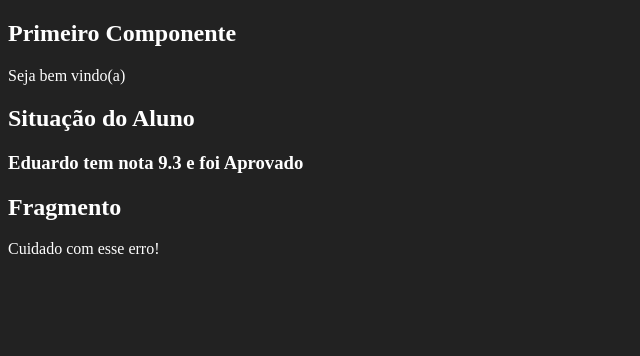
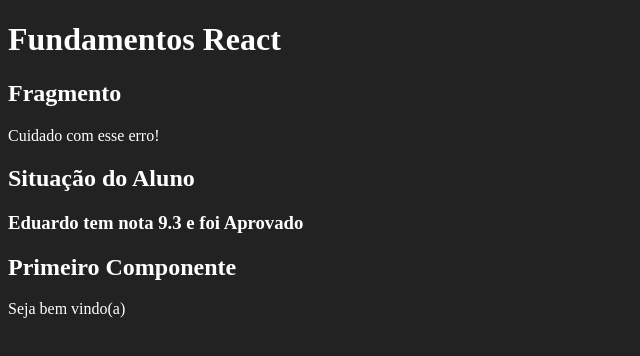
Before and after one commit to Egobbato/Curso-React-Redux, a React (Create React App) app in the folder fundamentos-react/: page / in a window 1280 px wide. Shown: the top 356 px of the page, without its empty margins (0-640 px from the left). Built offline with nearby package versions, Linux system fonts and the light colour scheme.

Commit message:
Componente App

```diff
--- /dev/null
+++ b/fundamentos-react/src/App.jsx
@@ -0,0 +1,15 @@
+import React from "react";
+import Primeiro from "./components/basicos/Primeiro";
+import ComParametro from "./components/basicos/ComParametro";
+import Fragmento from "./components/basicos/Fragmento";
+
+export default function App(props) {
+  return (
+    <div id="app">
+      <h1>Fundamentos React</h1>
+      <Fragmento />
+      <ComParametro Titulo="Situação do Aluno" aluno="Eduardo" nota={9.3} />
+      <Primeiro />
+    </div>
+  );
+}
--- a/fundamentos-react/src/index.js
+++ b/fundamentos-react/src/index.js
@@ -1,17 +1,11 @@
-import React from "react";
 import ReactDOM from "react-dom";
+import App from "./App";
 import "./index.css";
-import Primeiro from "./components/basicos/Primeiro";
-import ComParametro from "./components/basicos/ComParametro";
-import Fragmento from "./components/basicos/Fragmento";
 
 const el = document.getElementById("root");
 
 ReactDOM.render(
-  <div>
-    <Primeiro />
-    <ComParametro Titulo="Situação do Aluno" aluno="Eduardo" nota={9.3} />
-    <Fragmento />
-  </div>,
+  <App />,
+
   el
 );
```
